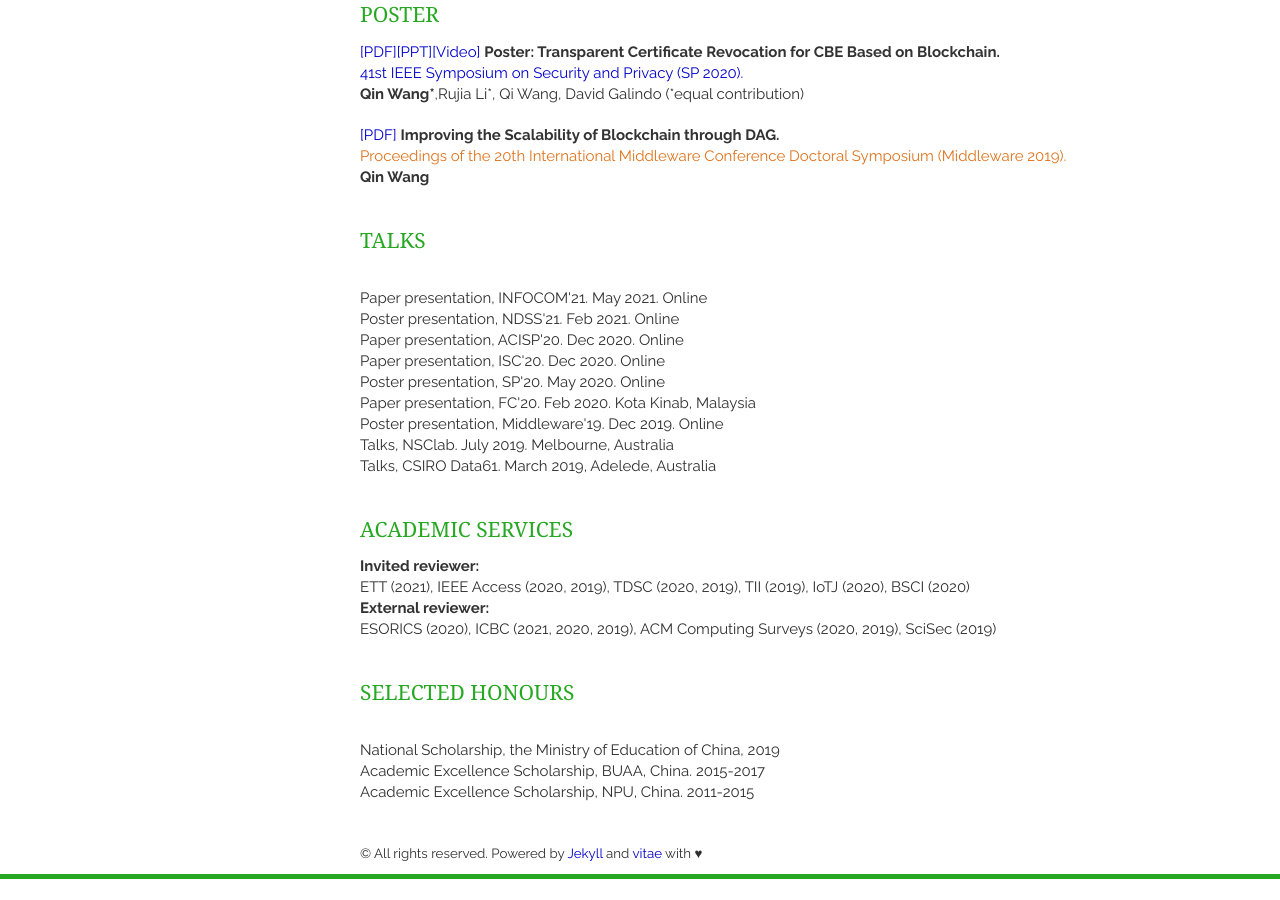
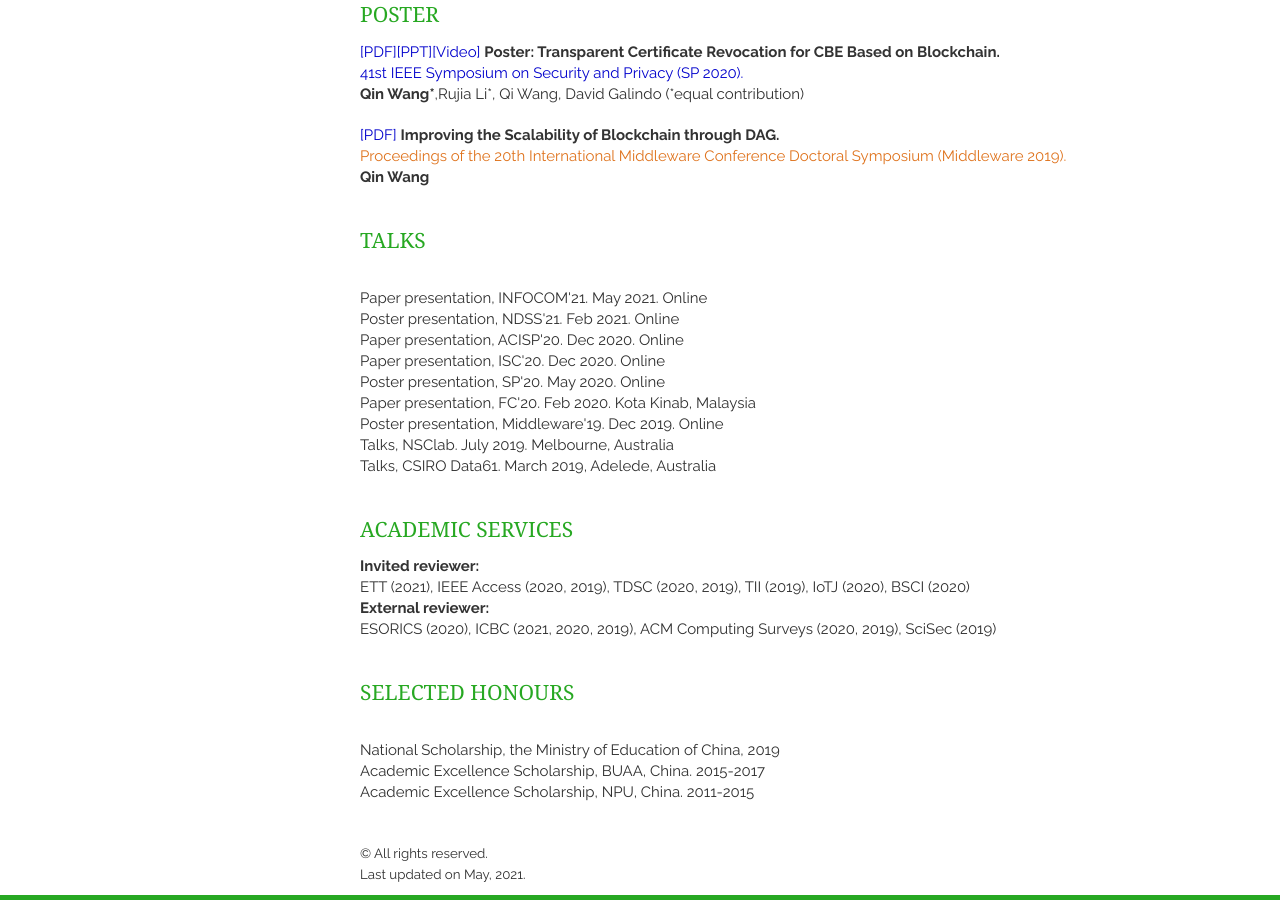
Before and after one commit to AaronWang-git/qinwang-git.github.io, a Jekyll site: the page built from index.html, in a window 1280 px wide and 900 px high, scrolled down 960 px. Built offline with Jekyll 4.4.1, drawn with Linux system fonts in a browser that asks for light colours; nearby versions of some CDN libraries; the list of posts is cut into pages by our own code; before the commit the page ends 1839 px from its top, so only the background shows below that.

Commit message:
Update layout.html

```diff
--- a/_layouts/layout.html
+++ b/_layouts/layout.html
@@ -52,8 +52,7 @@
         {{ content }}
 
     <footer class="thirteen columns">
-        <p>© All rights reserved. Powered by <a href="http://jekyllrb.com/">Jekyll</a> and
-            <a href="https://www.github.com/jekyller/vitae">vitae</a> with ♥</p>
+        <p>© All rights reserved. <br> Last updated on May, 2021.</p>
     </footer>
     </div>
 </div>
```
